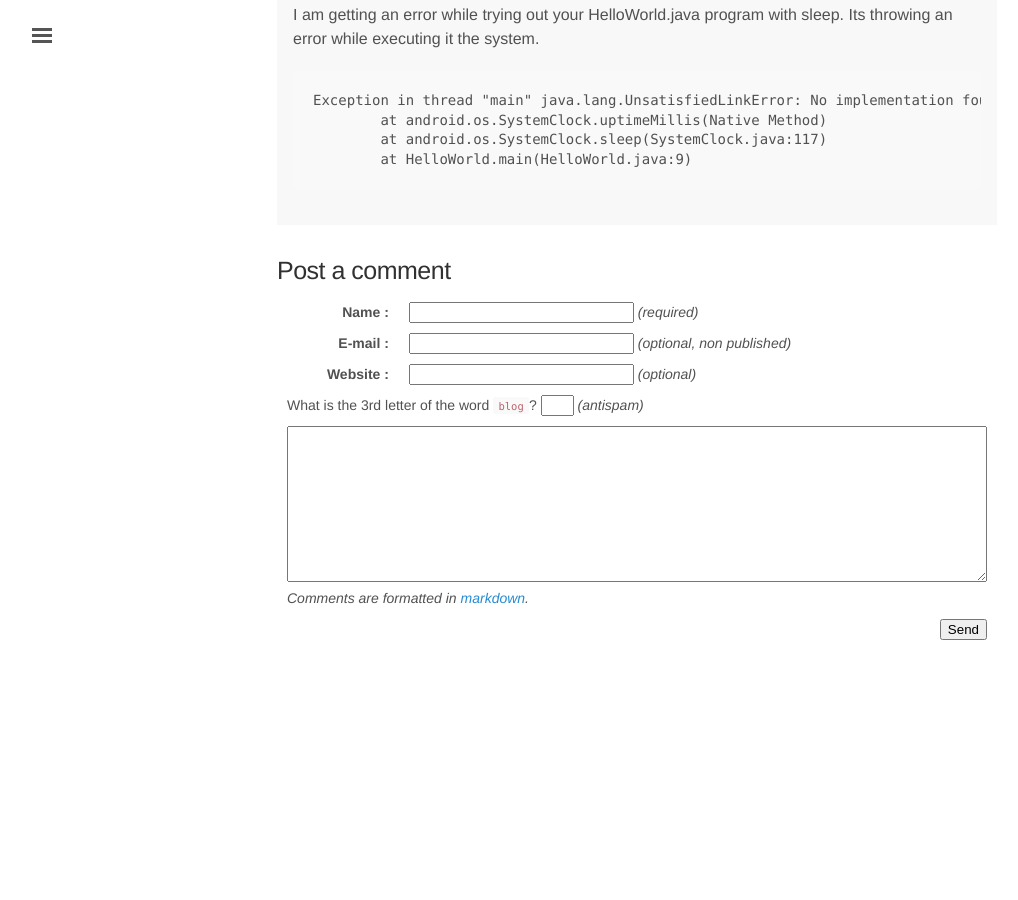
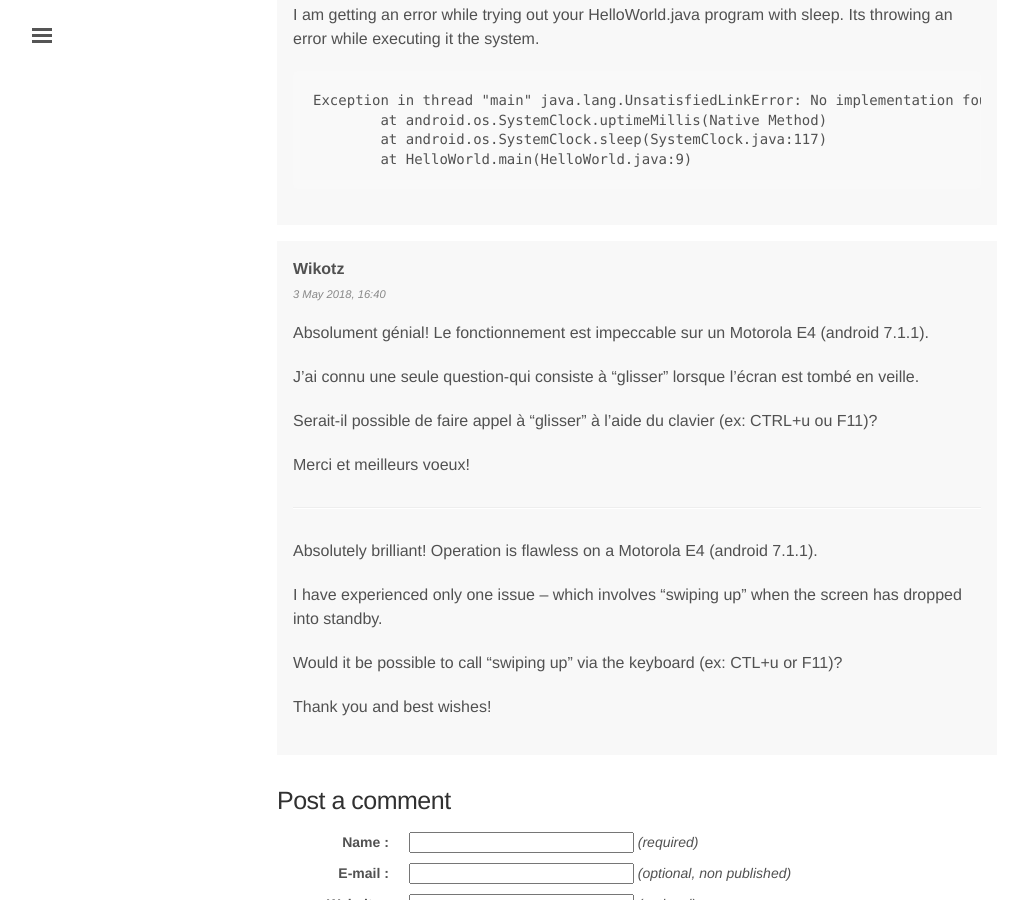
Before and after one commit to rom1v/blog.rom1v.com, a Jekyll site: the page built from _posts/2018-03-08-introducing-scrcpy.md, in a window 1280 px wide and 900 px high, scrolled down 18287 px. Shown: the whole window, without its empty margins (3-1021 px from the left). Built offline with Jekyll 4.4.1, drawn with Linux system fonts in a browser that asks for light colours; before the commit the page ends 18952 px from its top, so only the background shows below that.

Commit message:
Publish comment 40 for scrcpy

````diff
--- a/_data/comments-2018-03-introducing-scrcpy.yaml
+++ b/_data/comments-2018-03-introducing-scrcpy.yaml
@@ -359,3 +359,30 @@
             at android.os.SystemClock.sleep(SystemClock.java:117)
             at HelloWorld.main(HelloWorld.java:9)
     ```
+- id: 40
+  author: Wikotz
+  date: 2018-05-03 16:40:49+02:00
+  contents: |
+    Absolument génial! Le fonctionnement est impeccable sur un Motorola E4
+    (android 7.1.1).
+
+    J'ai connu une seule question-qui consiste à "glisser" lorsque l'écran est
+    tombé en veille.
+
+    Serait-il possible de faire appel à "glisser" à l'aide du clavier (ex:
+    CTRL+u ou F11)?
+
+    Merci et meilleurs voeux!
+
+    -----
+
+    Absolutely brilliant! Operation is flawless on a Motorola E4 (android
+    7.1.1).
+
+    I have experienced only one issue -- which involves "swiping up" when the
+    screen has dropped into standby.
+
+    Would it be possible to call "swiping up" via the keyboard (ex: CTL+u or
+    F11)?
+
+    Thank you and best wishes!
````
